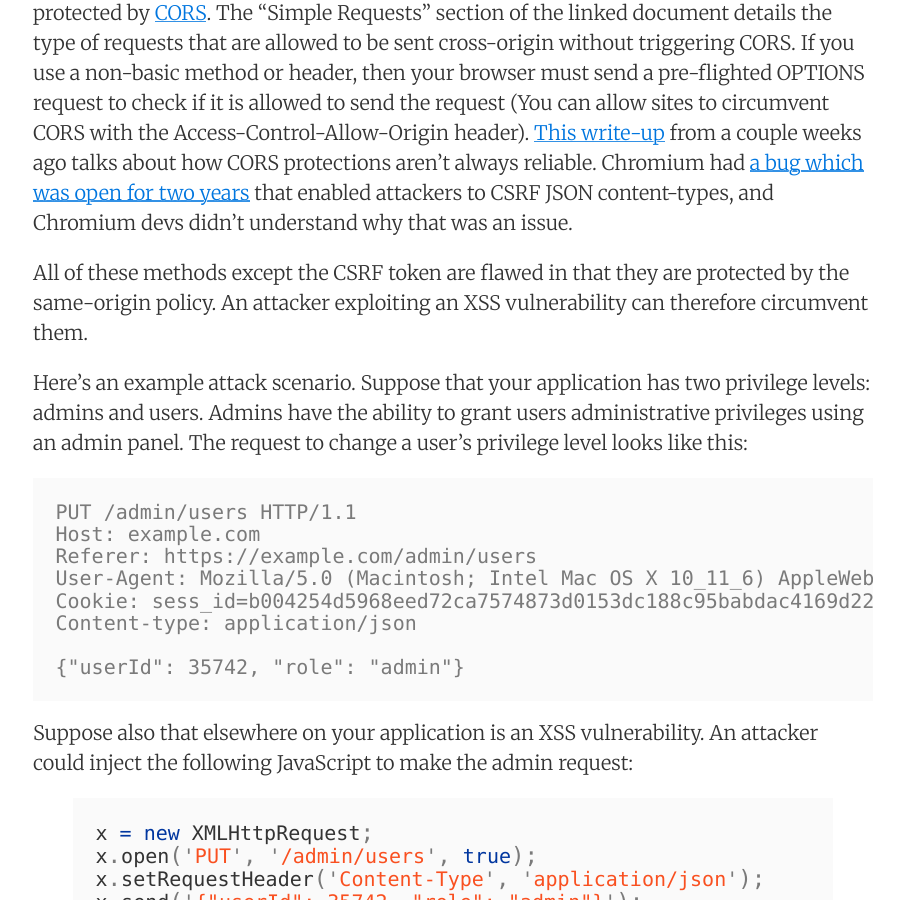
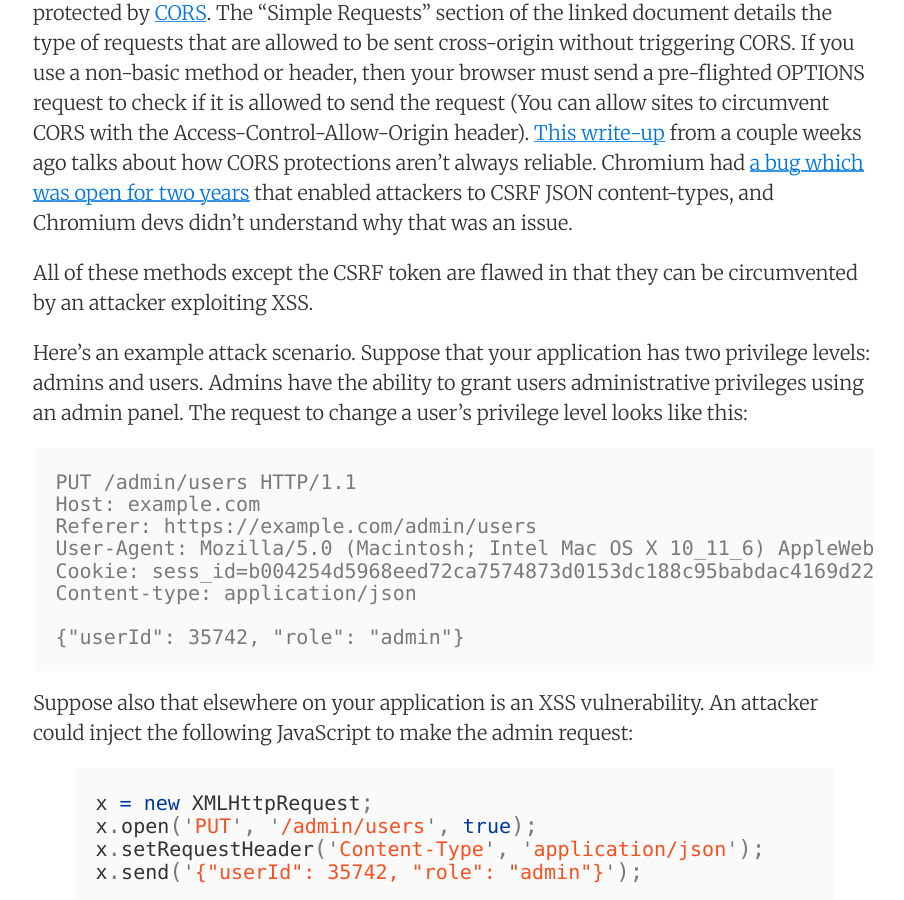
Before and after one commit to Brcrwilliams/brcrwilliams.github.io, a Jekyll site: the page built from _posts/2017-07-19-same-origin-request-forgery.md, in a window 1280 px wide and 900 px high, scrolled down 1559 px. Shown: the whole window, without its empty margins (187-1091 px from the left). Built offline with Jekyll 4.4.1, drawn with Linux system fonts in a browser that asks for light colours; nearby versions of some CDN libraries; comment, search, counter and statistics services are not loaded.

Commit message:
Minor corrections

````diff
--- a/_posts/2017-07-19-same-origin-request-forgery.md
+++ b/_posts/2017-07-19-same-origin-request-forgery.md
@@ -29,7 +29,7 @@ Referer header validation is checking the value of the referer request header to
 
 Custom request headers, non-basic content types, and non-basic request methods are all protected by [CORS](https://developer.mozilla.org/en-US/docs/Web/HTTP/Access_control_CORS). The "Simple Requests" section of the linked document details the type of requests that are allowed to be sent cross-origin without triggering CORS. If you use a non-basic method or header, then your browser must send a pre-flighted OPTIONS request to check if it is allowed to send the request (You can allow sites to circumvent CORS with the Access-Control-Allow-Origin header). [This write-up](https://github.com/dxa4481/CORS) from a couple weeks ago talks about how CORS protections aren't always reliable. Chromium had [a bug which was open for two years](https://bugs.chromium.org/p/chromium/issues/detail?id=490015) that enabled attackers to CSRF JSON content-types, and Chromium devs didn't understand why that was an issue.
 
-All of these methods except the CSRF token are flawed in that they are protected by the same-origin policy. An attacker exploiting an XSS vulnerability can therefore circumvent them.
+All of these methods except the CSRF token are flawed in that they can be circumvented by an attacker exploiting XSS.
 
 Here's an example attack scenario. Suppose that your application has two privilege levels: admins and users. Admins have the ability to grant users administrative privileges using an admin panel. The request to change a user's privilege level looks like this:
 ```
@@ -52,7 +52,7 @@ x.send('{"userId": 35742, "role": "admin"}');
 {% endhighlight %}
 
 Let's suppose that this vulnerability exists on the search function. An attacker could send an admin user the following link:
-`https://example.com/search?q=<script>x=new+XMLHttpRequest;x.open('PUT','/admin/users',true);x.setRequestHeader('Content-Type','application/json');x.send('{"userId":35742,"role":"admin"}');</script>`
+<pre class="highlight" style="white-space: pre-wrap;">https://example.com/search?q=&lt;script&gt;x=new+XMLHttpRequest;x.open('PUT','/admin/users',true);x.setRequestHeader('Content-Type','application/json');x.send('{"userId":35742,"role":"admin"}');&lt;/script&gt;</pre>
 
 Encodings could be used to obfuscate the URL and make what is does less obvious. Then, when the admin opens the link, the request is sent and the attacker's account privileges are elevated to admin.
 
````
